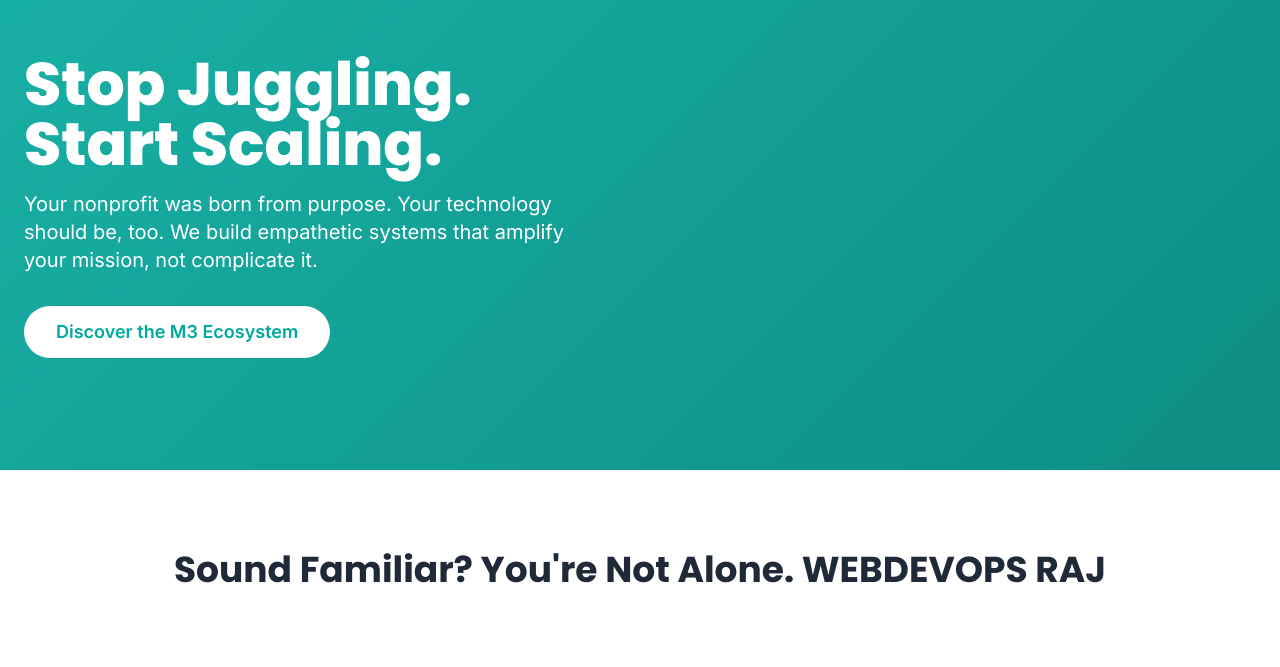
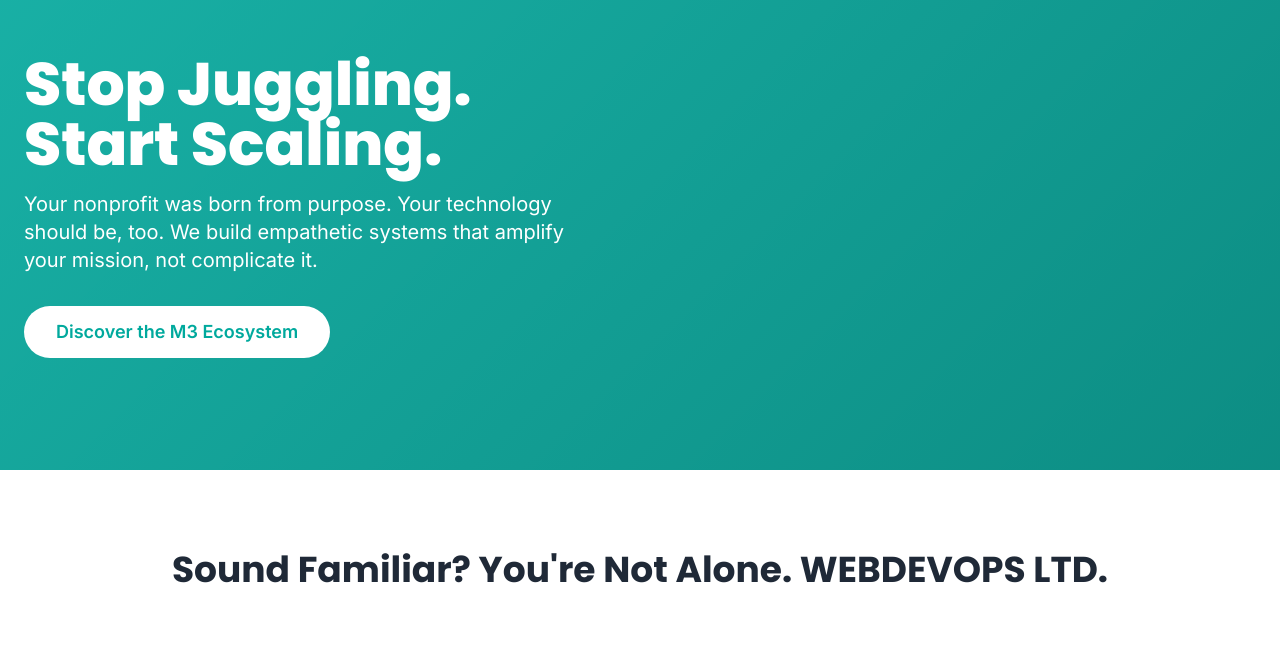
Before and after one commit to WDOT11/my-mogul-media-website, a plain HTML site: page index.html in a window 1280 px wide. Shown: the part 74-741 px from the top of the page. Drawn offline with nearby package versions, Linux system fonts and the light colour scheme.

Commit message:
Final comit

```diff
--- a/index.html
+++ b/index.html
@@ -121,7 +121,7 @@
         <section class="py-20 bg-white">
             <div class="container mx-auto px-6">
                 <div class="text-center mb-12 fade-in">
-                    <h2 class="text-3xl md:text-4xl font-bold text-gray-800">Sound Familiar? You're Not Alone. WEBDEVOPS RAJ</h2>
+                    <h2 class="text-3xl md:text-4xl font-bold text-gray-800">Sound Familiar? You're Not Alone. WEBDEVOPS LTD.</h2>
                 </div>
                 <div class="grid md:grid-cols-3 gap-8 text-center">
                     <div class="p-8 fade-in" style="transition-delay: 100ms;">
```
